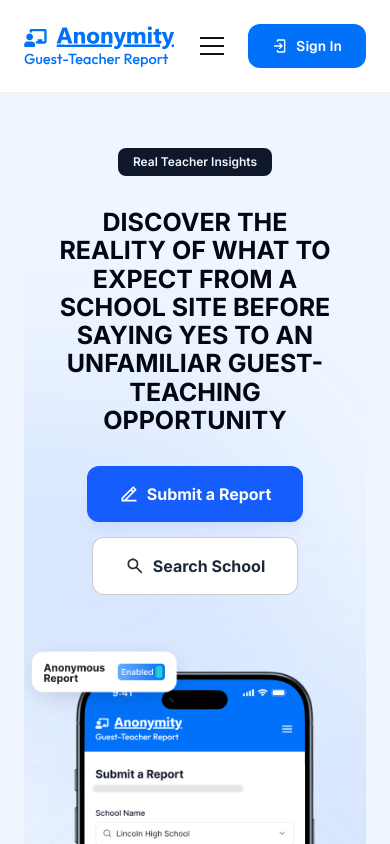
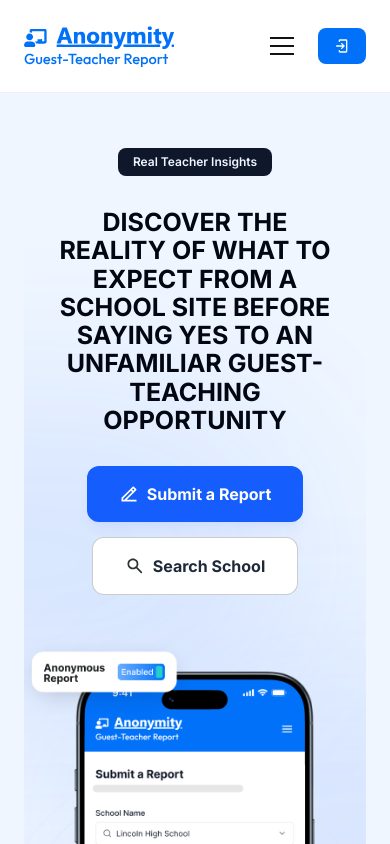
Before and after one commit to AshimaSharma123/anonymity_, a Next.js app: page / in a window 390 px wide. Shown: the top 844 px of the page. Built offline with nearby package versions, Linux system fonts and the light colour scheme.

Commit message:
Add mobile sign in dropdown menu with improved styling

```diff
--- a/app/components/Header.tsx
+++ b/app/components/Header.tsx
@@ -10,6 +10,7 @@ const AnonymityLogo = () => (
 
 export default function Header() {
   const [isMenuOpen, setIsMenuOpen] = useState(false);
+  const [isSignInDropdownOpen, setIsSignInDropdownOpen] = useState(false);
 
   const toggleMenu = () => {
     setIsMenuOpen(!isMenuOpen);
@@ -17,6 +18,15 @@ export default function Header() {
 
   const closeMenu = () => {
     setIsMenuOpen(false);
+    setIsSignInDropdownOpen(false);
+  };
+
+  const toggleSignInDropdown = () => {
+    setIsSignInDropdownOpen(!isSignInDropdownOpen);
+  };
+
+  const closeSignInDropdown = () => {
+    setIsSignInDropdownOpen(false);
   };
 
   return (
@@ -44,13 +54,61 @@ export default function Header() {
             <div className={`w-6 h-0.5 bg-[#121212] transition-all duration-300 ${isMenuOpen ? "-rotate-45 -translate-y-2" : ""}`}></div>
           </button>
 
-          <Link href="/login" className="flex items-center gap-2 px-6 py-3 bg-[#0171F9] text-white text-sm font-semibold rounded-xl hover:bg-blue-700 transition-colors">
+          {/* Desktop Sign In Button */}
+          <Link href="/login" className="hidden sm:flex items-center gap-2 px-6 py-3 bg-[#0171F9] text-white text-sm font-semibold rounded-xl hover:bg-blue-700 transition-colors">
             <svg width="16" height="16" viewBox="0 0 16 16" fill="none" xmlns="http://www.w3.org/2000/svg">
               <path d="M6.0013 1.33337H12.0013C12.7346 1.33337 13.3346 1.93337 13.3346 2.66671V13.3334C13.3346 14.0667 12.7346 14.6667 12.0013 14.6667H6.0013C5.26797 14.6667 4.66797 14.0667 4.66797 13.3334V12.6667C4.66797 12.4899 4.73821 12.3203 4.86323 12.1953C4.98826 12.0703 5.15782 12 5.33464 12C5.51145 12 5.68102 12.0703 5.80604 12.1953C5.93106 12.3203 6.0013 12.4899 6.0013 12.6667V13.3334H12.0013V2.66671H6.0013V3.33337C6.0013 3.51019 5.93106 3.67975 5.80604 3.80478C5.68102 3.9298 5.51145 4.00004 5.33464 4.00004C5.15782 4.00004 4.98826 3.9298 4.86323 3.80478C4.73821 3.67975 4.66797 3.51019 4.66797 3.33337V2.66671C4.66797 1.93337 5.26797 1.33337 6.0013 1.33337Z" fill="white"/>
               <path d="M7.19667 10.8633C7.45667 11.1233 7.87667 11.1233 8.13667 10.8633L10.5287 8.47129C10.6536 8.34628 10.7239 8.17674 10.7239 7.99996C10.7239 7.82319 10.6536 7.65365 10.5287 7.52863L8.13667 5.13663C8.00994 5.02209 7.84405 4.96062 7.67329 4.96493C7.50252 4.96924 7.33995 5.039 7.21916 5.15979C7.09837 5.28057 7.02862 5.44315 7.02431 5.61392C7.02 5.78468 7.08146 5.95057 7.196 6.07729L8.44667 7.33329H2.66667C2.48986 7.33329 2.32029 7.40353 2.19526 7.52856C2.07024 7.65358 2 7.82315 2 7.99996C2 8.17677 2.07024 8.34634 2.19526 8.47137C2.32029 8.59639 2.48986 8.66663 2.66667 8.66663H8.44667L7.196 9.92263C7.07172 10.0477 7.00202 10.2168 7.00214 10.3931C7.00226 10.5694 7.07221 10.7384 7.19667 10.8633Z" fill="white"/>
             </svg>
             <span>Sign In</span>
           </Link>
+
+          {/* Mobile Sign In Dropdown */}
+          <div className="sm:hidden relative">
+            <button
+              onClick={toggleSignInDropdown}
+              className="flex items-center gap-2 px-4 py-2.5 bg-[#0171F9] text-white text-sm font-semibold rounded-lg hover:bg-blue-700 transition-colors"
+              aria-label="Sign in menu"
+              aria-expanded={isSignInDropdownOpen}
+            >
+              <svg width="16" height="16" viewBox="0 0 16 16" fill="none" xmlns="http://www.w3.org/2000/svg">
+                <path d="M6.0013 1.33337H12.0013C12.7346 1.33337 13.3346 1.93337 13.3346 2.66671V13.3334C13.3346 14.0667 12.7346 14.6667 12.0013 14.6667H6.0013C5.26797 14.6667 4.66797 14.0667 4.66797 13.3334V12.6667C4.66797 12.4899 4.73821 12.3203 4.86323 12.1953C4.98826 12.0703 5.15782 12 5.33464 12C5.51145 12 5.68102 12.0703 5.80604 12.1953C5.93106 12.3203 6.0013 12.4899 6.0013 12.6667V13.3334H12.0013V2.66671H6.0013V3.33337C6.0013 3.51019 5.93106 3.67975 5.80604 3.80478C5.68102 3.9298 5.51145 4.00004 5.33464 4.00004C5.15782 4.00004 4.98826 3.9298 4.86323 3.80478C4.73821 3.67975 4.66797 3.51019 4.66797 3.33337V2.66671C4.66797 1.93337 5.26797 1.33337 6.0013 1.33337Z" fill="white"/>
+                <path d="M7.19667 10.8633C7.45667 11.1233 7.87667 11.1233 8.13667 10.8633L10.5287 8.47129C10.6536 8.34628 10.7239 8.17674 10.7239 7.99996C10.7239 7.82319 10.6536 7.65365 10.5287 7.52863L8.13667 5.13663C8.00994 5.02209 7.84405 4.96062 7.67329 4.96493C7.50252 4.96924 7.33995 5.039 7.21916 5.15979C7.09837 5.28057 7.02862 5.44315 7.02431 5.61392C7.02 5.78468 7.08146 5.95057 7.196 6.07729L8.44667 7.33329H2.66667C2.48986 7.33329 2.32029 7.40353 2.19526 7.52856C2.07024 7.65358 2 7.82315 2 7.99996C2 8.17677 2.07024 8.34634 2.19526 8.47137C2.32029 8.59639 2.48986 8.66663 2.66667 8.66663H8.44667L7.196 9.92263C7.07172 10.0477 7.00202 10.2168 7.00214 10.3931C7.00226 10.5694 7.07221 10.7384 7.19667 10.8633Z" fill="white"/>
+              </svg>
+            </button>
+
+            {/* Dropdown Menu */}
+            {isSignInDropdownOpen && (
+              <div className="absolute right-0 mt-2 w-48 bg-white rounded-xl shadow-lg border border-black/8 overflow-hidden z-40">
+                <Link
+                  href="/login"
+                  onClick={closeSignInDropdown}
+                  className="flex items-center gap-3 px-4 py-3 text-[#121212] hover:bg-blue-50 transition-colors border-b border-black/6"
+                >
+                  <svg width="18" height="18" viewBox="0 0 24 24" fill="none" xmlns="http://www.w3.org/2000/svg">
+                    <path d="M12 2C6.48 2 2 6.48 2 12s4.48 10 10 10 10-4.48 10-10S17.52 2 12 2zm0 3c1.66 0 3 1.34 3 3s-1.34 3-3 3-3-1.34-3-3 1.34-3 3-3zm0 14.2c-2.5 0-4.71-1.28-6-3.22.03-1.99 4-3.08 6-3.08 1.99 0 5.97 1.09 6 3.08-1.29 1.94-3.5 3.22-6 3.22z" fill="#0171F9"/>
+                  </svg>
+                  <div>
+                    <p className="font-semibold text-sm">Sign In</p>
+                    <p className="text-xs text-[#666666]">Access your account</p>
+                  </div>
+                </Link>
+                <Link
+                  href="/signup"
+                  onClick={closeSignInDropdown}
+                  className="flex items-center gap-3 px-4 py-3 text-[#121212] hover:bg-blue-50 transition-colors"
+                >
+                  <svg width="18" height="18" viewBox="0 0 24 24" fill="none" xmlns="http://www.w3.org/2000/svg">
+                    <path d="M12 2C6.48 2 2 6.48 2 12s4.48 10 10 10 10-4.48 10-10S17.52 2 12 2zm5 11h-4v4h-2v-4H7v-2h4V7h2v4h4v2z" fill="#0171F9"/>
+                  </svg>
+                  <div>
+                    <p className="font-semibold text-sm">Create Account</p>
+                    <p className="text-xs text-[#666666]">Join Anonymity</p>
+                  </div>
+                </Link>
+              </div>
+            )}
+          </div>
         </div>
       </div>
 
```
